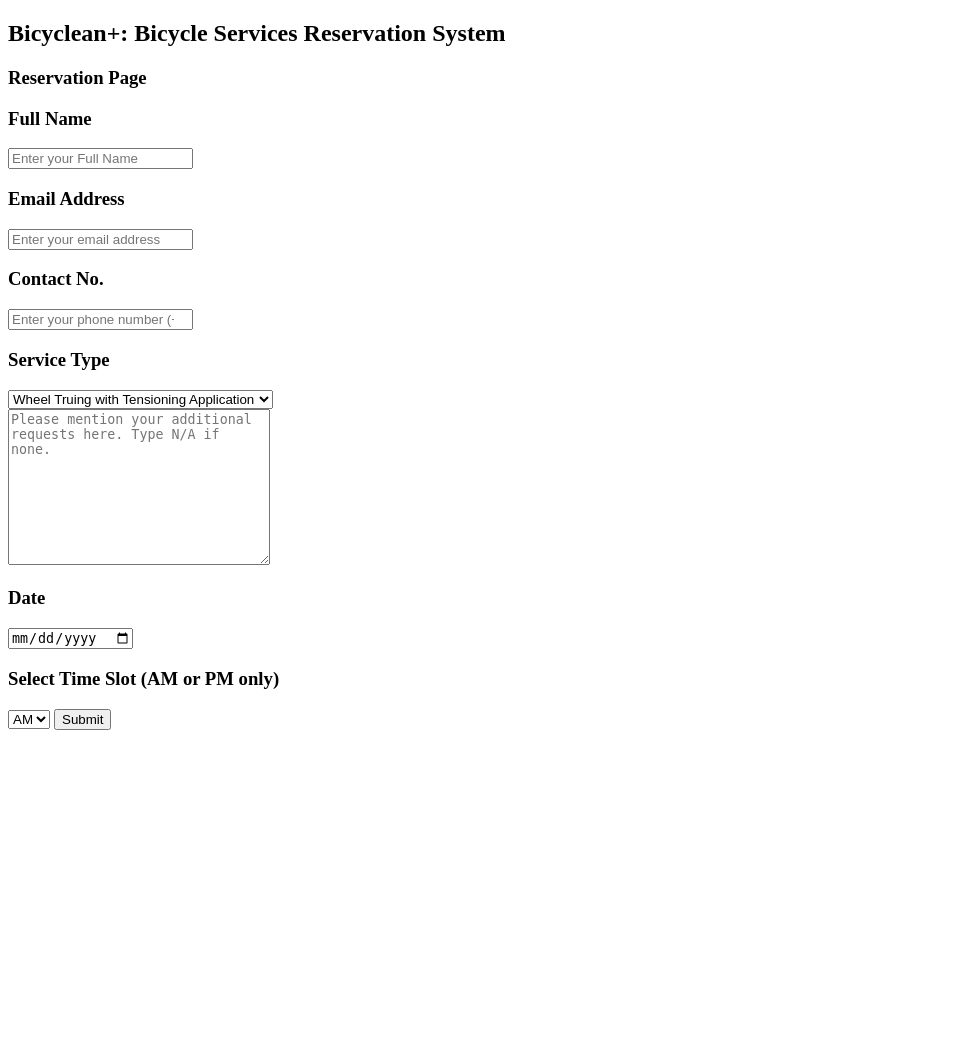
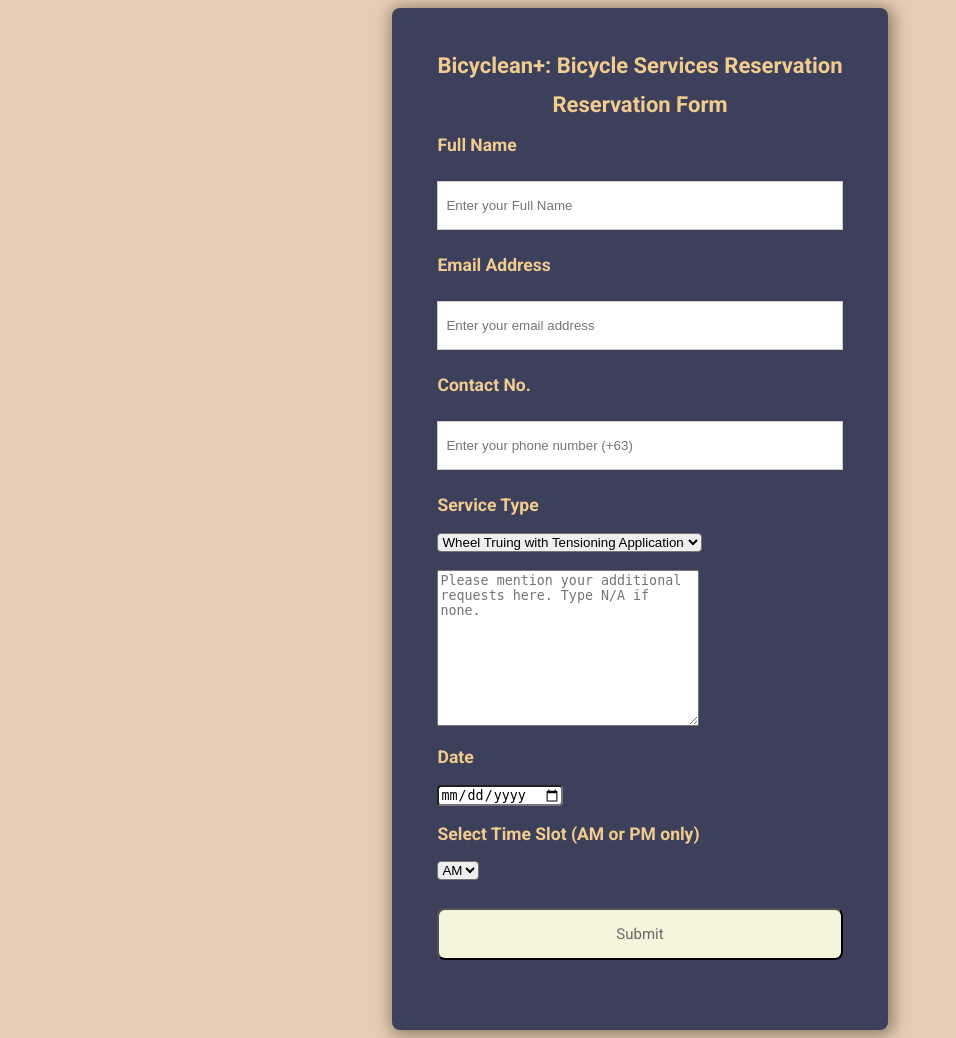
Before and after one commit to anjoserohijos-programming/ANJB-_FINALS, a PHP site: page / in a window 1280 px wide. Shown: the whole page, without its empty margins (0-956 px from the left). Before the commit the page ends 730 px from the top, so only its background shows below. Run offline with PHP 8.4, Linux system fonts and the light colour scheme.

Commit message:
Update index.php
with slight design

```diff
--- a/index.php
+++ b/index.php
@@ -4,13 +4,93 @@
     <meta charset="UTF-8">
     <meta http-equiv="X-UA-Compatible" content="IE=edge">
     <meta name="viewport" content="width=device-width, initial-scale=1.0">
-    <title>BicyClean+ | Reservation Page</title>
+
+    <link href="https://fonts.googleapis.com/css?family=Roboto:300,400,500,700" rel="stylesheet">
+
+    <title>BicyClean+ | Reservation Page |Bicycle Services Reservation System</title>
 </head>
+
+<style>
+    html, body{
+      display: flex;
+      justify-content: center;
+      font-family: Roboto, Arial, sans-serif;
+      font-size: 15px;
+      background-color: #e6ccb2;
+      }
+
+      form {
+      background-color: #fff;
+  padding: 2rem 3rem 4rem;
+  box-shadow: 2px 2px 16px 3px rgba(0, 0, 0, 0.4);
+      color: #f2cc8f;
+      background-color: #3d405b;
+      border-radius: 8px;
+      }
+
+      input[type=text], input[type=number] {
+      width: 100%;
+      padding: 16px 8px;
+      margin: 8px 0;
+      display: inline-block;
+      border: 1px solid #ccc;
+      box-sizing: border-box;
+      }
+
+       input[type=submit]{
+        color: white;
+         font-family: Roboto, Arial, sans-serif;
+      font-size: 15px;
+       }
+
+      button {
+      background-color: beige;
+      color: white;
+      padding: 14px 0;
+      margin: 10px 0;
+    border-radius: 8px;
+      cursor: grabbing;
+      width: 100%;
+      }
+
+      h1 {
+      text-align:center;
+      font-size:22px;
+      }
+      button:hover {
+      opacity: 0.8;
+      }
+      .formcontainer {
+      text-align: left;
+      margin: 24px 50px 12px;
+      }
+      .container {
+      padding: 16px 0;
+      text-align:left;
+      }
+      span.psw {
+      float: right;
+      padding-top: 0;
+      padding-right: 15px;
+      }
+      /* Change styles for span on extra small screens */
+      @media screen and (max-width: 300px) {
+      span.psw {
+      display: block;
+      float: none;
+      }
+
+</style>
+
+
+
 <body>
-    <h2>Bicyclean+: Bicycle Services Reservation System</h2>
-    <h3>Reservation Page</h3>
+
 
     <form action="controller/process-reservation.php" method="post">
+    <h1 style="text-align: center;">Bicyclean+: Bicycle Services Reservation </h2>
+    <h1 style="text-align: center;">Reservation Form</h3>
+
         <h3>Full Name</h3>
         <input type="text" placeholder="Enter your Full Name" required>
         <h3>Email Address</h3>
@@ -19,7 +99,7 @@
         <input type="number" placeholder="Enter your phone number (+63)" required>
         <h3>Service Type</h3>
         <label for="service-type"></label>
-        <select name="service-type" id="service-type">
+        <select style ="border-radius: 4px;"name="service-type" id="service-type">
             <option value="1">Wheel Truing with Tensioning Application</option>
             <option value="2">Wheel build with tension application</option>
             <option value="3">Install Bike Rack</option>
@@ -27,20 +107,23 @@
             <option value="5">Basic Suspension Service</option>
         </select>
         <br>
+        <br>
 
         <textarea name="notes" id="" cols="30" rows="10" placeholder="Please mention your additional requests here. Type N/A if none." ></textarea>
         <h3>Date</h3>
         <?php
          $mindate = date("Y-m-d");
         ?>
-         <input type="date" required id="res_date" name="date" min="<?=$mindate?>">
+         <input type="date" style ="border-radius: 4px;" required id="res_date" name="date" min="<?=$mindate?>">
          <br>
         <label for="timeslot"> <h3>Select Time Slot (AM or PM only)</h3></label>
-        <select name="timeslot" id="timeslot">
+        <select name="timeslot" style ="border-radius: 4px;"id="timeslot">
             <option value="AM">AM</option>
             <option value="PM">PM</option>
         </select>
-        <input type="submit" name="submit">
+        <br>
+        <br>
+        <button><input type="submit" style = "background: none; border: none; color: dimgrey;"name="submit"></button>
     </form>
 </body>
 </html>
```
